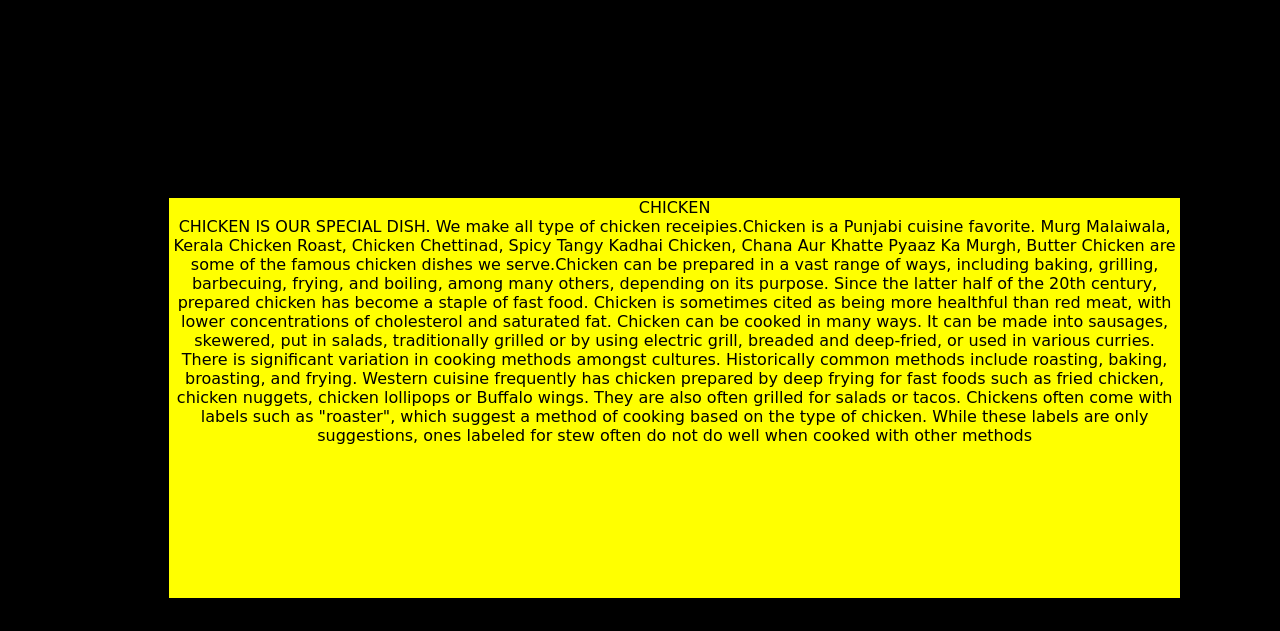
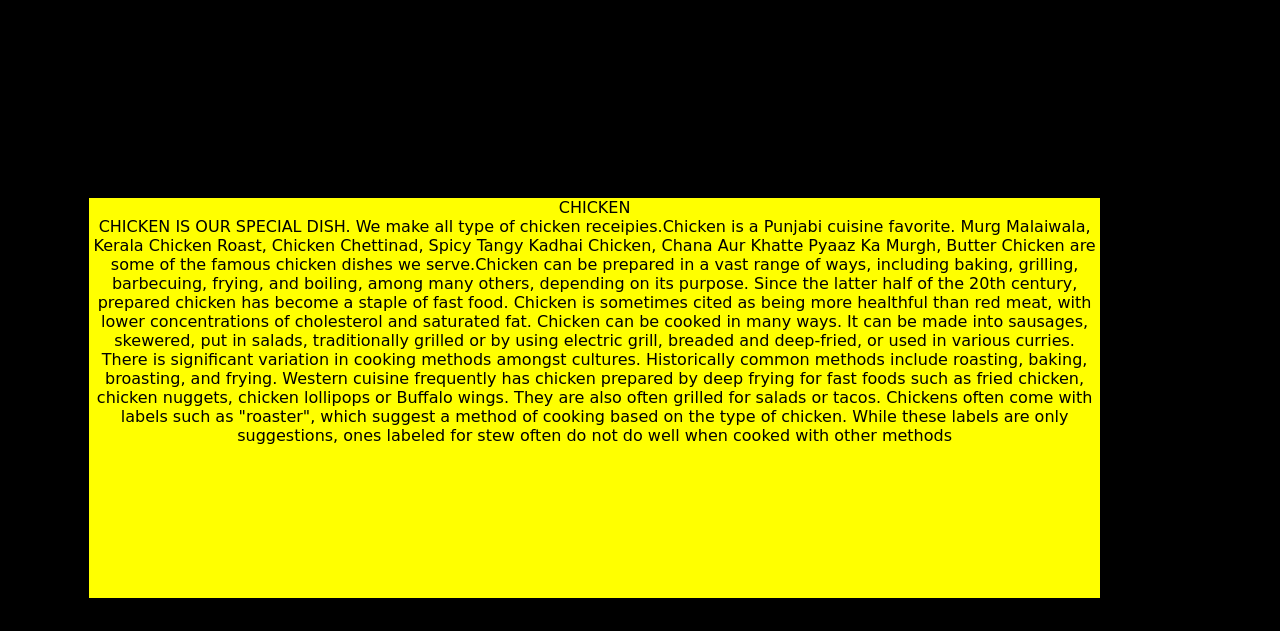
Before and after one commit to NasreenF/module3-solution, a plain HTML site: page css/index.html in a window 1280 px wide. Shown: the part 169-800 px from the top of the page. Drawn offline with Linux system fonts and the light colour scheme.

Commit message:
my assignment three

```diff
--- a/css/index.html
+++ b/css/index.html
@@ -39,7 +39,7 @@ p{
 	font-family: cursive;
 	margin-bottom: 10px;
 	margin-top:  200px;
-	margin-left: 160Px;
+	margin-left: 80Px;
 	color: black;
 text-align: center;
 }
```
